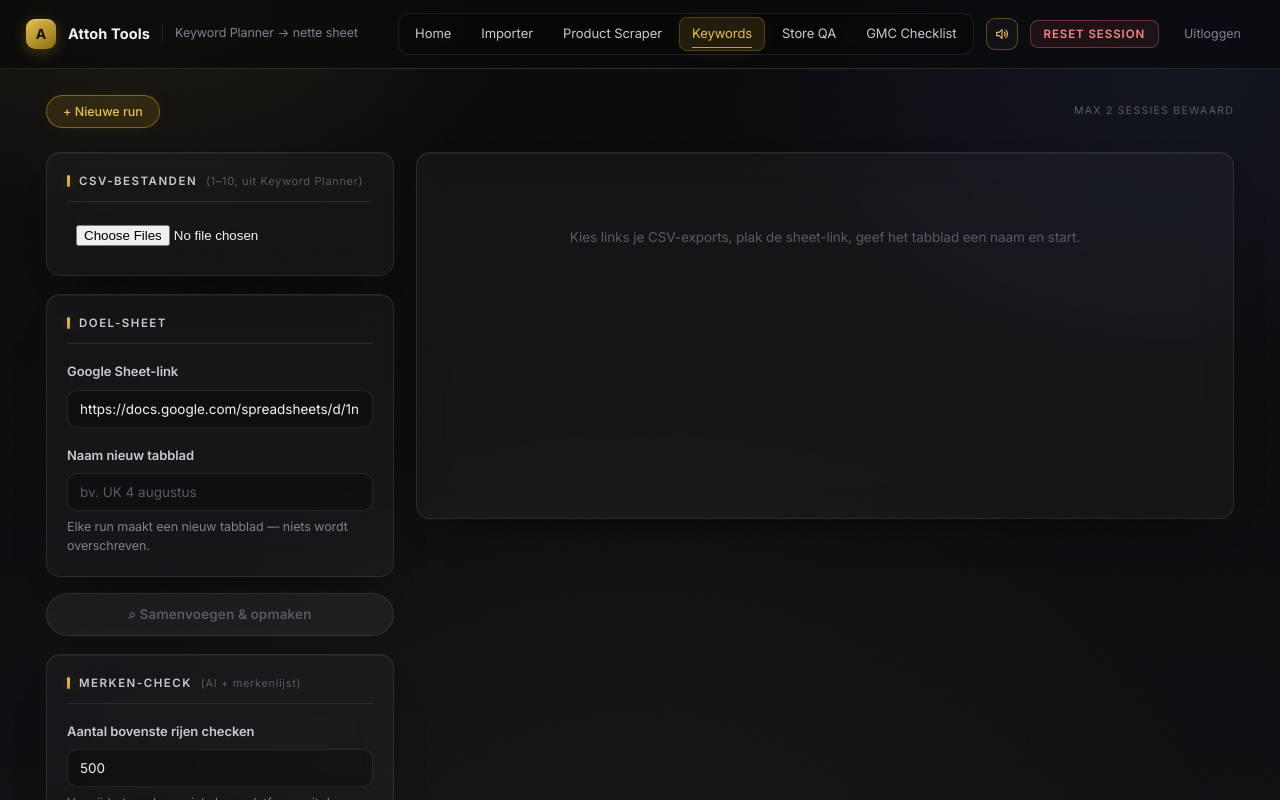
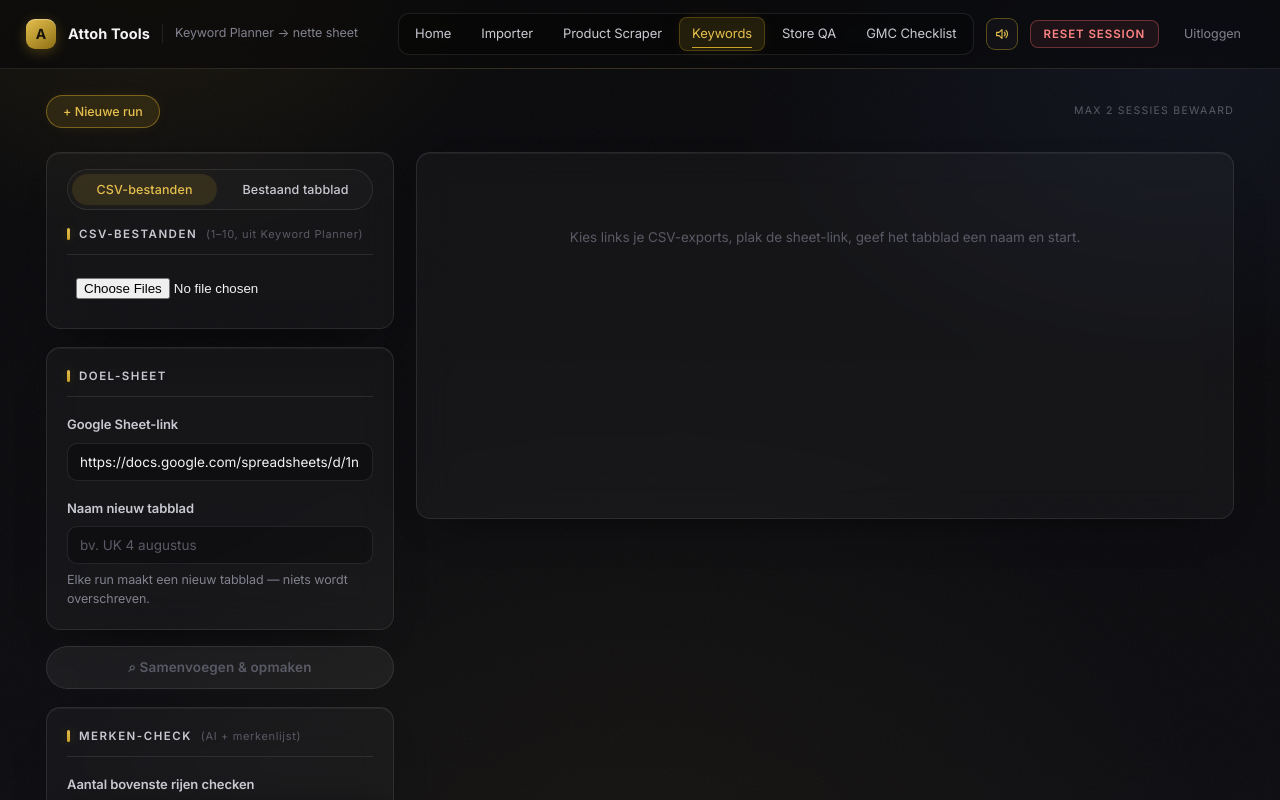
Before and after one commit to Attohcommerce/Attoh-tools, a Next.js app: page /keywords in a window 1280 px wide. Shown: the top 800 px of the page. Built offline with nearby package versions, Linux system fonts and the light colour scheme.

Commit message:
Scraper: hoofdwoord-regel, kleur- en geslachtsfilter, spreiding + sheet-bron in keyword-tool

```diff
--- a/app/globals.css
+++ b/app/globals.css
@@ -3102,3 +3102,37 @@ select:focus {
     transition-duration: 0.01ms !important;
   }
 }
+
+/* ---------- Bron-schakelaar in de Keyword-tool (CSV / bestaand tabblad) ---------- */
+.srctabs {
+  display: flex;
+  gap: 6px;
+  margin: -4px 0 16px;
+  padding: 4px;
+  border: 1px solid var(--line);
+  border-radius: 999px;
+  background: rgba(255, 255, 255, 0.02);
+}
+.srctab {
+  flex: 1;
+  border: 0;
+  background: transparent;
+  color: var(--ink-2);
+  border-radius: 999px;
+  padding: 8px 14px;
+  font-family: inherit;
+  font-size: 12.5px;
+  font-weight: 500;
+  letter-spacing: 0.01em;
+  cursor: pointer;
+  transition: all 0.2s var(--ease);
+  white-space: nowrap;
+}
+.srctab:hover {
+  color: var(--ink);
+}
+.srctab.on {
+  background: var(--accent-dim);
+  color: var(--accent-hi);
+  box-shadow: 0 0 18px -10px var(--accent-glow);
+}
--- a/app/keywords/page.js
+++ b/app/keywords/page.js
@@ -97,6 +97,14 @@ const DEFAULT_ORG_SHEET =
 
 export default function KeywordsPage() {
   const [files, setFiles] = useState([]);
+  /* Bron voor de keyword-stats: verse CSV's uit Keyword Planner, of een
+     tabblad dat er al staat. Bij een bestaand tabblad hoeft er niets
+     samengevoegd of geüpload te worden — stap 2 en 3 draaien toch al
+     server-side op sheet + bladnaam. */
+  const [srcMode, setSrcMode] = useState("csv"); // "csv" | "sheet"
+  const [srcTab, setSrcTab] = useState("");
+  const [srcBusy, setSrcBusy] = useState(false);
+  const [srcReady, setSrcReady] = useState(false);
   const [sheetLink, setSheetLink] = useState(DEFAULT_RESEARCH_SHEET);
   const [tabName, setTabName] = useState("");
   const [running, setRunning] = useState(false);
@@ -237,6 +245,54 @@ export default function KeywordsPage() {
     return data;
   }
 
+  /* ----- bestaand tabblad als bron ----- */
+
+  // Leest alleen de kop van het tabblad (paar rijen) om te controleren of het
+  // écht een keyword-stats-lijst is. De volledige lijst blijft in de sheet:
+  // de merken-check en de verdeling lezen hem daar zelf, server-side.
+  async function useExistingTab() {
+    const tab = srcTab.trim();
+    if (!tab || !sheetLink.trim() || srcBusy) return;
+    setSrcBusy(true);
+    setSrcReady(false);
+    setLogs([]);
+    try {
+      pushLog({ strong: true, text: `— Bestaand tabblad controleren: "${tab}"` });
+      const data = await api("/api/sheets", {
+        action: "read",
+        sheetId: sheetLink.trim(),
+        range: `'${tab}'!A1:Z3`,
+      });
+      const values = data.values || [];
+      if (!values.length) throw new Error(`Tabblad "${tab}" is leeg of bestaat niet`);
+      const header = (values[0] || []).map((h) => String(h || "").trim());
+      if (!/^keyword$/i.test(header[0] || "")) {
+        throw new Error(`Kolom A van "${tab}" moet "Keyword" heten, niet "${header[0] || "(leeg)"}"`);
+      }
+      const avgIdx = header.findIndex((h) => /^avg/i.test(h));
+      if (avgIdx === -1) throw new Error(`Geen kolom "Avg. monthly search" gevonden in "${tab}"`);
+      const monthNames = header.slice(avgIdx + 1).filter(Boolean);
+      if (monthNames.length < 4) {
+        throw new Error(`Maar ${monthNames.length} maandkolommen gevonden — er zijn er minstens 4 nodig`);
+      }
+      pushLog({ ok: true, text: `Kolommen herkend: ${monthNames.join(" · ")}` });
+      const sample = values[1] ? String(values[1][0] || "") : "";
+      if (sample) pushLog({ muted: true, text: `Eerste keyword: "${sample}"` });
+
+      // Dit tabblad is vanaf nu de bron voor de merken-check en de verdeling.
+      setTabName(tab);
+      setCleanTab(tab);
+      setSrcReady(true);
+      pushLog({ info: true, text: `Klaar — "${tab}" staat klaar voor de merken-check en de verdeling. Samenvoegen is niet nodig.` });
+      window.dispatchEvent(new CustomEvent("attoh-sfx", { detail: "success" }));
+    } catch (e) {
+      pushLog({ err: true, text: String(e.message || e) });
+      window.dispatchEvent(new CustomEvent("attoh-sfx", { detail: "error" }));
+    } finally {
+      setSrcBusy(false);
+    }
+  }
+
   /* ----- stap 1: samenvoegen & opmaken ----- */
 
   async function start() {
@@ -370,7 +426,7 @@ export default function KeywordsPage() {
 
   /* ----- stap 3: Collection & Product organization ----- */
 
-  const step1Done = Boolean(doneUrl) || activeId !== null;
+  const step1Done = Boolean(doneUrl) || activeId !== null || srcReady;
 
   function toggleMonth(key) {
     setVMonths((prev) => {
@@ -531,6 +587,48 @@ export default function KeywordsPage() {
           <div>
             {activeId === null && (
               <div className="card">
+                <div className="srctabs">
+                  <button
+                    className={"srctab" + (srcMode === "csv" ? " on" : "")}
+                    onClick={() => { setSrcMode("csv"); setSrcReady(false); }}
+                  >
+                    CSV-bestanden
+                  </button>
+                  <button
+                    className={"srctab" + (srcMode === "sheet" ? " on" : "")}
+                    onClick={() => { setSrcMode("sheet"); setFiles([]); }}
+                  >
+                    Bestaand tabblad
+                  </button>
+                </div>
+
+                {srcMode === "sheet" ? (
+                  <>
+                    <h2>Bestaande keyword-stats <span className="opt">(al in de sheet)</span></h2>
+                    <div className="field-label">Exacte bladnaam</div>
+                    <input
+                      type="text"
+                      placeholder="bv. 9 augustus latest test"
+                      value={srcTab}
+                      onChange={(e) => { setSrcTab(e.target.value); setSrcReady(false); }}
+                    />
+                    <div className="hint">
+                      De sheet-link hieronder wordt gebruikt. Hij controleert of het tabblad bestaat
+                      en of de kolommen kloppen (Keyword · Avg. monthly search · maanden) en gebruikt
+                      het daarna direct — samenvoegen en uploaden slaat hij over.
+                    </div>
+                    <div style={{ marginTop: 12 }}>
+                      <button
+                        className="btn"
+                        onClick={useExistingTab}
+                        disabled={srcBusy || !srcTab.trim() || !sheetLink.trim()}
+                      >
+                        {srcBusy ? "Controleren…" : srcReady ? "✓ Tabblad in gebruik" : "⌕ Tabblad inlezen"}
+                      </button>
+                    </div>
+                  </>
+                ) : (
+                  <>
                 <h2>CSV-bestanden <span className="opt">(1–10, uit Keyword Planner)</span></h2>
                 <input
                   ref={fileInput}
@@ -558,6 +656,8 @@ export default function KeywordsPage() {
                     <div className="hint">Samen {totalRows} rijen — dubbelingen worden samengevoegd.</div>
                   </div>
                 )}
+                  </>
+                )}
               </div>
             )}
 
@@ -571,7 +671,9 @@ export default function KeywordsPage() {
                 onChange={(e) => setSheetLink(e.target.value)}
                 disabled={activeId !== null}
               />
-              <div className="field-label">{activeId === null ? "Naam nieuw tabblad" : "Tabblad"}</div>
+              <div className="field-label">
+                {activeId !== null ? "Tabblad" : srcMode === "sheet" ? "Tabblad (uit het blok hierboven)" : "Naam nieuw tabblad"}
+              </div>
               <input
                 type="text"
                 placeholder="bv. UK 4 augustus"
@@ -580,10 +682,14 @@ export default function KeywordsPage() {
                   setTabName(e.target.value);
                   if (activeId === null) setCleanTab(e.target.value);
                 }}
-                disabled={activeId !== null}
+                disabled={activeId !== null || srcMode === "sheet"}
               />
               {activeId === null ? (
-                <div className="hint">Elke run maakt een nieuw tabblad — niets wordt overschreven.</div>
+                <div className="hint">
+                  {srcMode === "sheet"
+                    ? "Er wordt niets aangemaakt of overschreven — de tool leest dit bestaande tabblad."
+                    : "Elke run maakt een nieuw tabblad — niets wordt overschreven."}
+                </div>
               ) : (
                 doneUrl && (
                   <div style={{ marginTop: 12 }}>
@@ -595,7 +701,7 @@ export default function KeywordsPage() {
               )}
             </div>
 
-            {activeId === null && (
+            {activeId === null && srcMode === "csv" && (
               <div style={{ marginTop: 16 }}>
                 <button className="btn" onClick={start} disabled={!canStart}>
                   {running ? "Bezig…" : "⌕ Samenvoegen & opmaken"}
```
